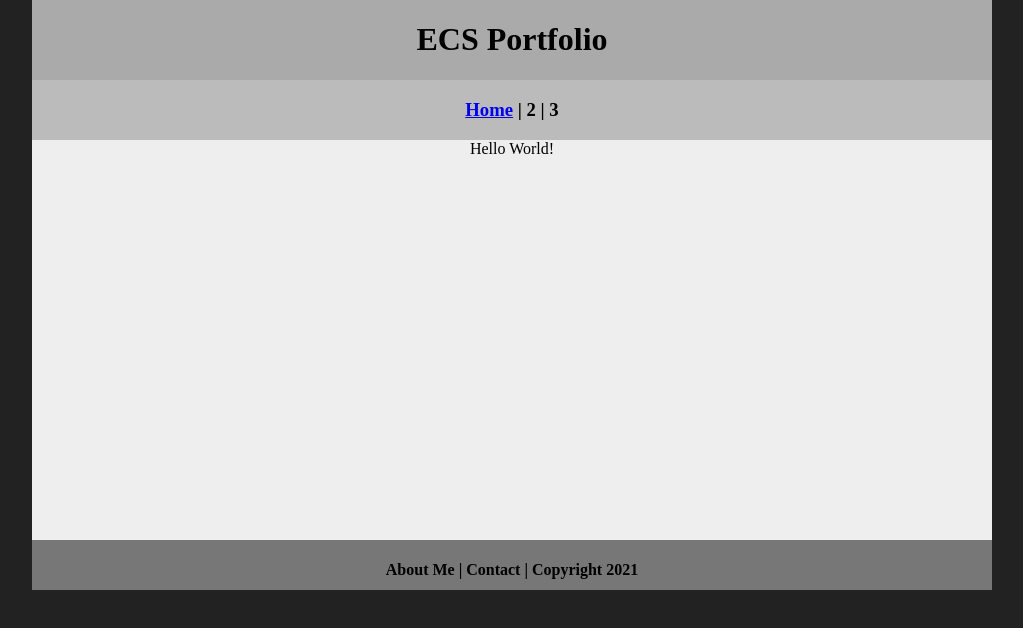
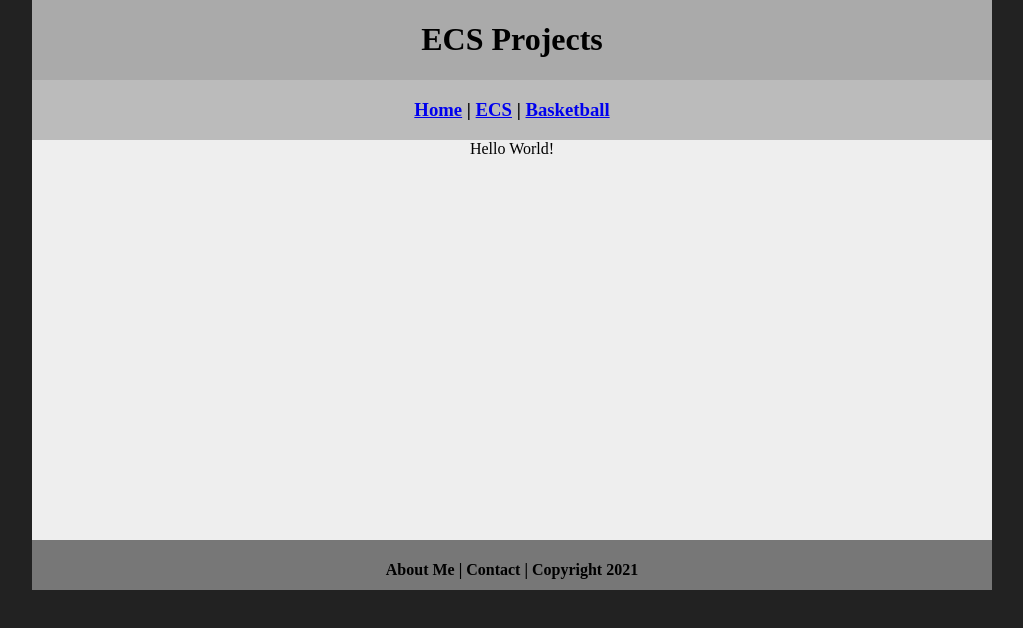
Before and after one commit to kappter/ecsportfolio2026b4, a plain HTML site: page ecs/index.html in a window 1280 px wide. Shown: the whole page, without its empty margins (128-1151 px from the left). Drawn offline with Linux system fonts and the light colour scheme; files that its build step writes are made by us from their sources.

Commit message:
Update index.html

```diff
--- a/ecs/index.html
+++ b/ecs/index.html
@@ -3,16 +3,16 @@
 <head>
 	<!-- This is a comment! Text here will be ignored by the browser. -->
 	<meta charset="UTF-8">
-	<title>My Portfolio</title>
+	<title>ECS Projects</title>
 	<link href="myCSS.css" rel="stylesheet" type="text/css">
 </head>
 <body>
 <div class="container">
   <div class="header">
-  	<h1>ECS Portfolio</h1>
+  	<h1>ECS Projects</h1>
   </div>
   <div class="nav">
-    <h3><a href="index.html">Home</a> | 2 | 3</h3>
+    <h3> <a href="../index.html">Home</a> | <a href="index.html">ECS</a> | <a href="../basketball/index.html">Basketball</a></h3>
   </div>
   <div class="content">Hello World!</div>
   <div class="footer">
```
